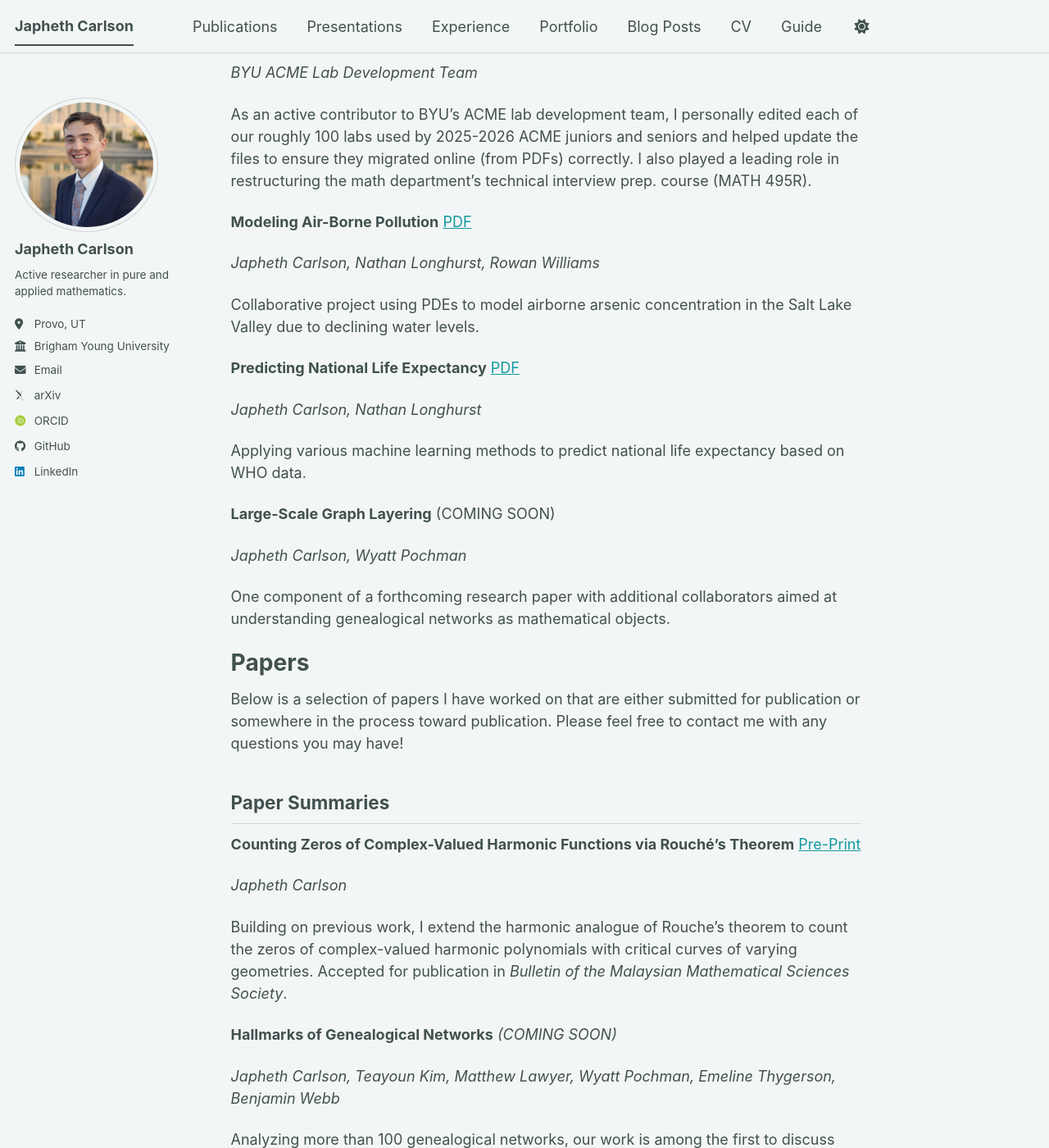
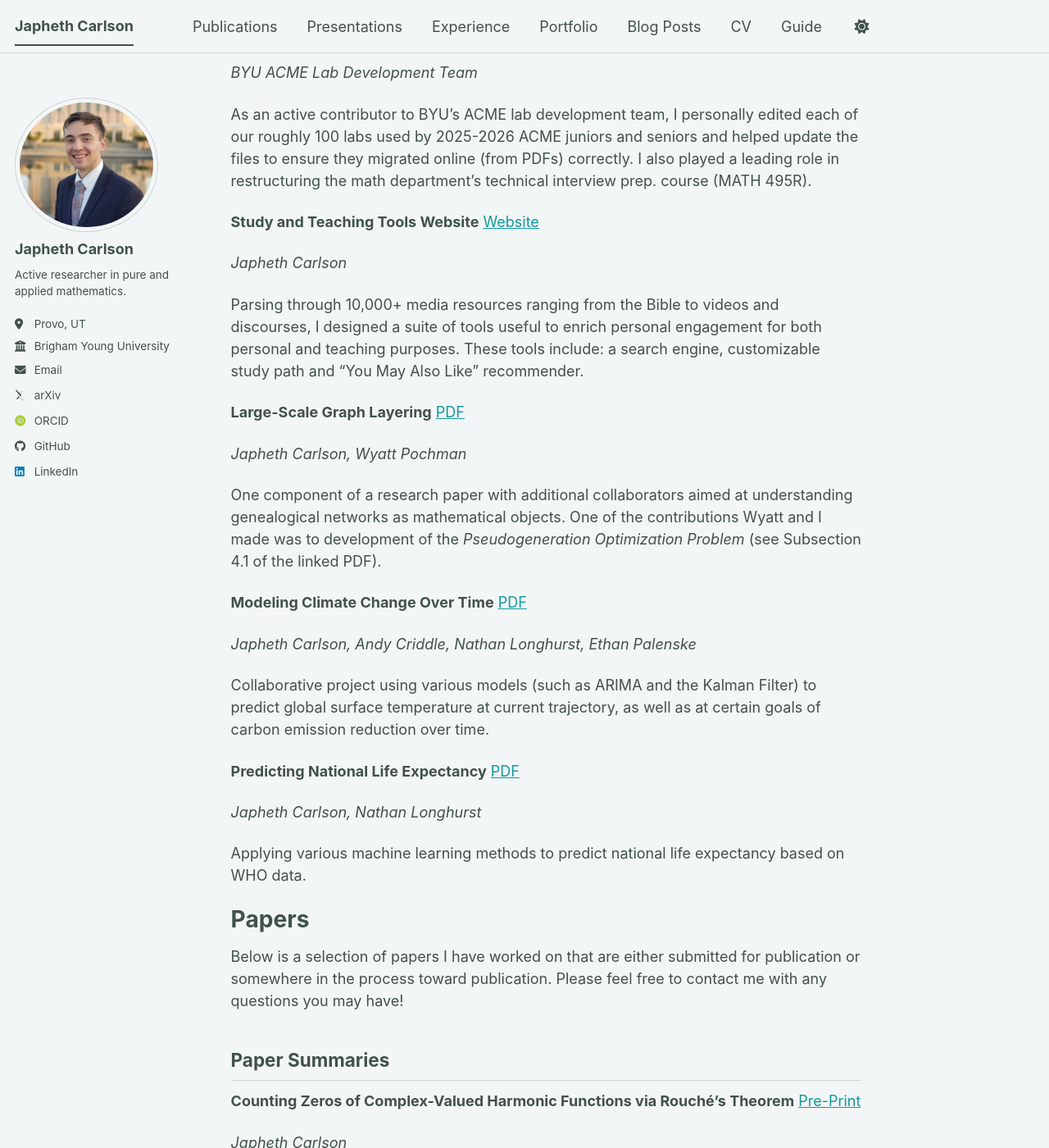
Before and after one commit to jrc117/jrc117.github.io, a Jekyll site: the page built from _pages/about.md, in a window 1280 px wide and 1400 px high, scrolled down 474 px. Shown: the whole window at 82% size. Built offline with Jekyll 4.4.1, drawn with Linux system fonts in a browser that asks for light colours; some web fonts are replaced; a script bundle is joined from its source files by our own code; library files that are not in the unit come from our copies; some of the changed text lies outside the part shown.

Commit message:
Revise about page with new project details
Updated project descriptions and added links to papers.

```diff
--- a/_pages/about.md
+++ b/_pages/about.md
@@ -23,12 +23,25 @@ _BYU ACME Lab Development Team_
 
 As an active contributor to BYU's ACME lab development team, I personally edited each of our roughly 100 labs used by 2025-2026 ACME juniors and seniors and helped update the files to ensure they migrated online (from PDFs) correctly.  I also played a leading role in restructuring the math department's technical interview prep. course (MATH 495R).
 
+**Study and Teaching Tools Website** [Website](gospel-navigator.streamlit.app)
 
-**Modeling Air-Borne Pollution** [PDF](/files/SLC_Project.pdf)
+_Japheth Carlson_
 
-_Japheth Carlson, Nathan Longhurst, Rowan Williams_
+Parsing through 10,000+ media resources ranging from the Bible to videos and discourses, I designed a suite of tools useful to enrich personal engagement for both personal and teaching purposes.  These tools include:  a search engine, customizable study path and "You May Also Like" recommender.
 
-Collaborative project using PDEs to model airborne arsenic concentration in the Salt Lake Valley due to declining water levels.
+
+**Large-Scale Graph Layering** [PDF](https://arxiv.org/pdf/2606.18210)
+
+_Japheth Carlson, Wyatt Pochman_
+
+One component of a research paper with additional collaborators aimed at understanding genealogical networks as mathematical objects.  One of the contributions Wyatt and I made was to development of the _Pseudogeneration Optimization Problem_ (see Subsection 4.1 of the linked PDF).
+
+
+**Modeling Climate Change Over Time** [PDF](/files/Climate_Change_Project.pdf)
+
+_Japheth Carlson, Andy Criddle, Nathan Longhurst, Ethan Palenske_
+
+Collaborative project using various models (such as ARIMA and the Kalman Filter) to predict global surface temperature at current trajectory, as well as at certain goals of carbon emission reduction over time.
 
 
 **Predicting National Life Expectancy** [PDF](/files/Life_Expectancy_Project.pdf)
@@ -36,13 +49,6 @@ Collaborative project using PDEs to model airborne arsenic concentration in the
 _Japheth Carlson, Nathan Longhurst_
 
 Applying various machine learning methods to predict national life expectancy based on WHO data.
-
-
-**Large-Scale Graph Layering** (COMING SOON)
-
-_Japheth Carlson, Wyatt Pochman_
-
-One component of a forthcoming research paper with additional collaborators aimed at understanding genealogical networks as mathematical objects.
 
 
 
@@ -59,15 +65,15 @@ _Japheth Carlson_
 Building on previous work, I extend the harmonic analogue of Rouche's theorem to count the zeros of complex-valued harmonic polynomials with critical curves of varying geometries.  Accepted for publication in _Bulletin of the Malaysian Mathematical Sciences Society_.
 
 
-**Hallmarks of Genealogical Networks** _(COMING SOON)_
+**Hallmarks of Genealogical Networks** [Pre-Print](https://arxiv.org/pdf/2606.18210)
 
 _Japheth Carlson, Teayoun Kim, Matthew Lawyer, Wyatt Pochman, Emeline Thygerson, Benjamin Webb_
 
 Analyzing more than 100 genealogical networks, our work is among the first to discuss many of the fundamental mathematical and statistical properties of genealogical networks.  Paper in progress.
 
 
-**Honors Thesis**
+**Honors Thesis** _(Coming by End of 2026)_
 
 _Japheth Carlson_
 
-In progress.  Forthcoming later in 2026.
+In progress.  This thesis extends the results from _Hallmarks of Genealogical Networks_ by proposing models that describe the process of information loss in recorded genealogical networks.  This work is forthcoming by the end of 2026.
```
